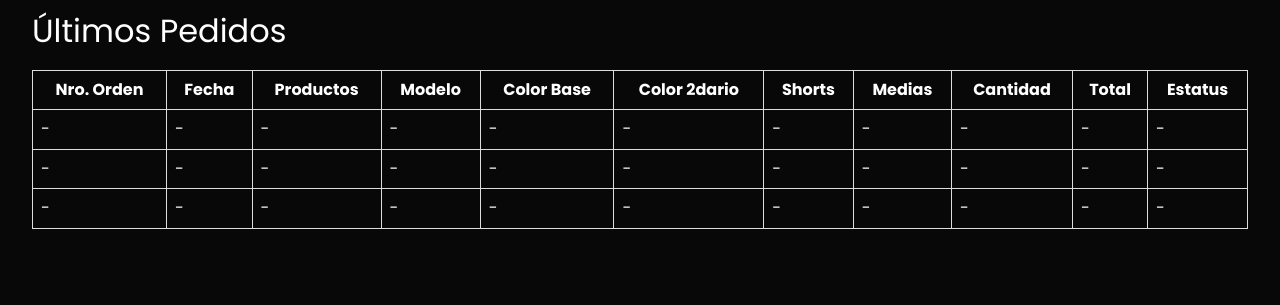
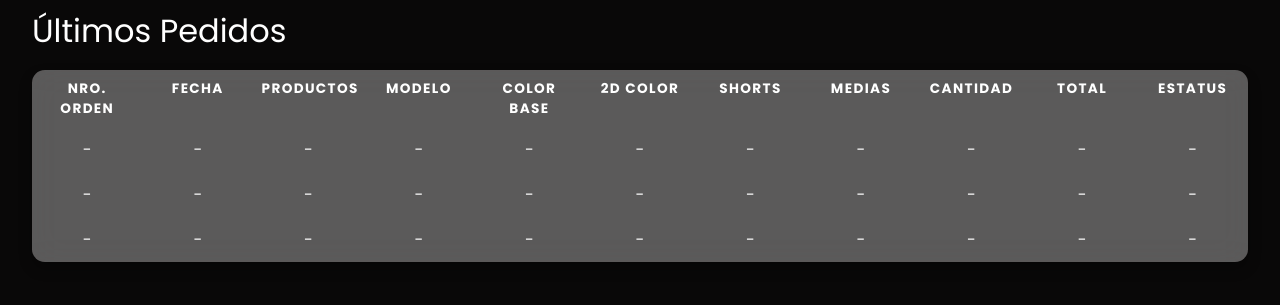
Before and after one commit to No-Country/S6-14-T-MERN, a React (Vite) app in the folder FRONT/: page /profile in a window 1280 px wide. Shown: the part 593-898 px from the top of the page. Built offline with nearby package versions, Linux system fonts and the light colour scheme.

Commit message:
style: styling userProfile

```diff
--- a/FRONT/src/components/userProfile/userProfile.jsx
+++ b/FRONT/src/components/userProfile/userProfile.jsx
@@ -66,6 +66,7 @@ button {
     padding: 5px 8px 5px 8px;
     cursor: pointer;
     background-color: #080808;
+    border: 1px solid #D9FF3D;
     color: #D9FF3D;
     border-radius: 4px;
 }
@@ -102,6 +103,71 @@ h4 {
 
   const DataTable = styled.table`
     border-collapse: collapse;
+    background-color: #fff5;
+    backdrop-filter: blur(15px);
+    box-shadow: 0 .4rem .8rem #0005;
+    border-radius: .8rem;
+    margin: 0;
+    padding: 0;
+    width: 100%;
+    table-layout: fixed;
+
+    table, tr {
+        padding: .35em;
+    }
+
+    table, th,
+    table, td {
+        padding: .625em;
+        text-align: center;
+    }
+
+    table, th {
+        font-size: .85em;
+        letter-spacing: .1em;
+        text-transform: uppercase;
+    }
+
+    @media (max-width: 600px) {
+        table {
+            border: 1px solid;
+        }
+
+        table, thead {
+            border: none;
+            clip: rect(0 0 0 0);
+            height: 1px;
+            margin: -1px;
+            overflow: hidden;
+            padding: 0;
+            position: absolute;
+            width: 1px;
+        }
+
+        table, tr {
+            border-bottom: 5px solid #090808;
+            display: block;
+        }
+
+        table, td {
+            border-bottom: 1px solid #30363d;
+            display: block;
+            font-size: .8em;
+            text-align: right;
+        }
+
+        td::before {
+            content: attr(data-label);
+            float: left;
+            font-weight: bold;
+            text-transform: uppercase;
+        }
+
+
+    }
+
+
+    {/*border-collapse: collapse;
     width: 100%;
     margin: 0 auto;
     line-height: 1.4;
@@ -139,7 +205,7 @@ h4 {
       text-transform: uppercase;
       margin-right: 10px;
     }
-}
+}*/}
 `
   return (
     <ProfileSection>
@@ -168,7 +234,7 @@ h4 {
               <th>Productos</th>
               <th>Modelo</th>
               <th>Color Base</th>
-              <th>Color 2dario</th>
+              <th>2D Color</th>
               <th>Shorts</th>
               <th>Medias</th>
               <th>Cantidad</th>
```
